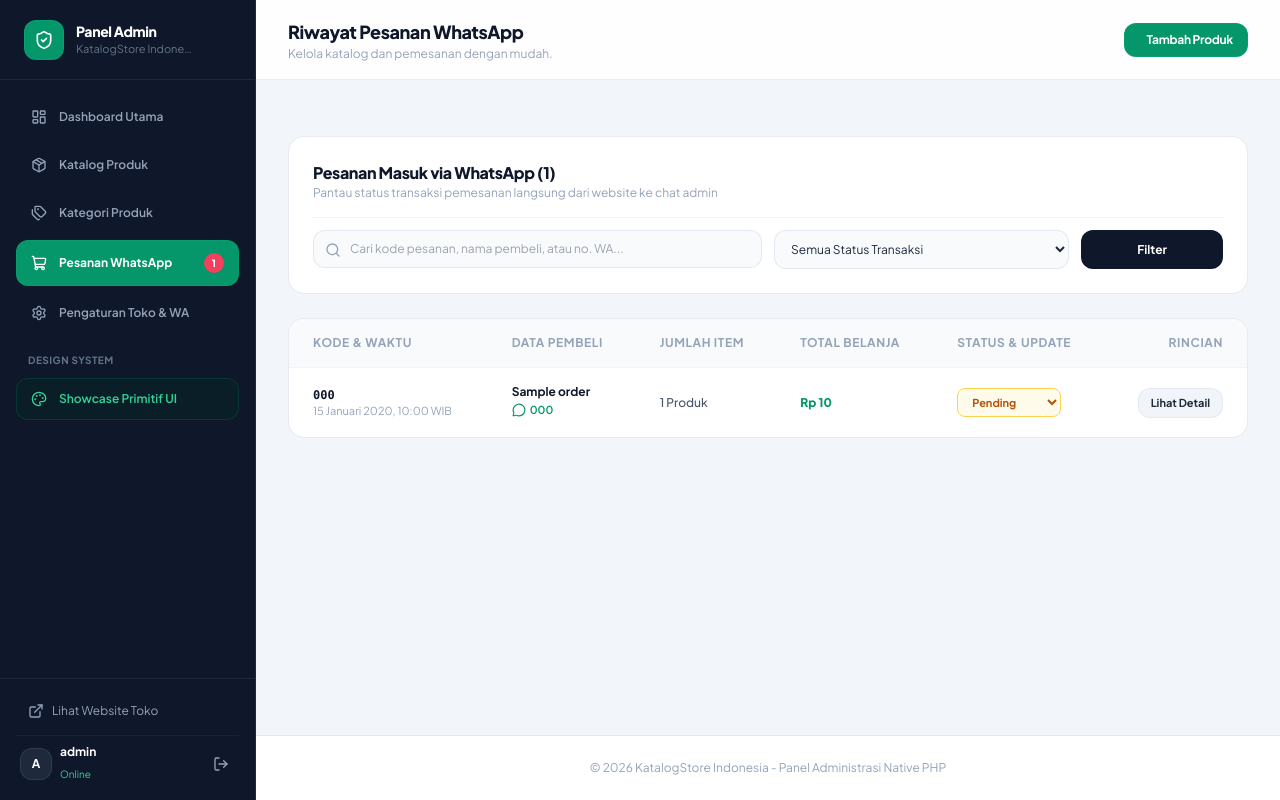
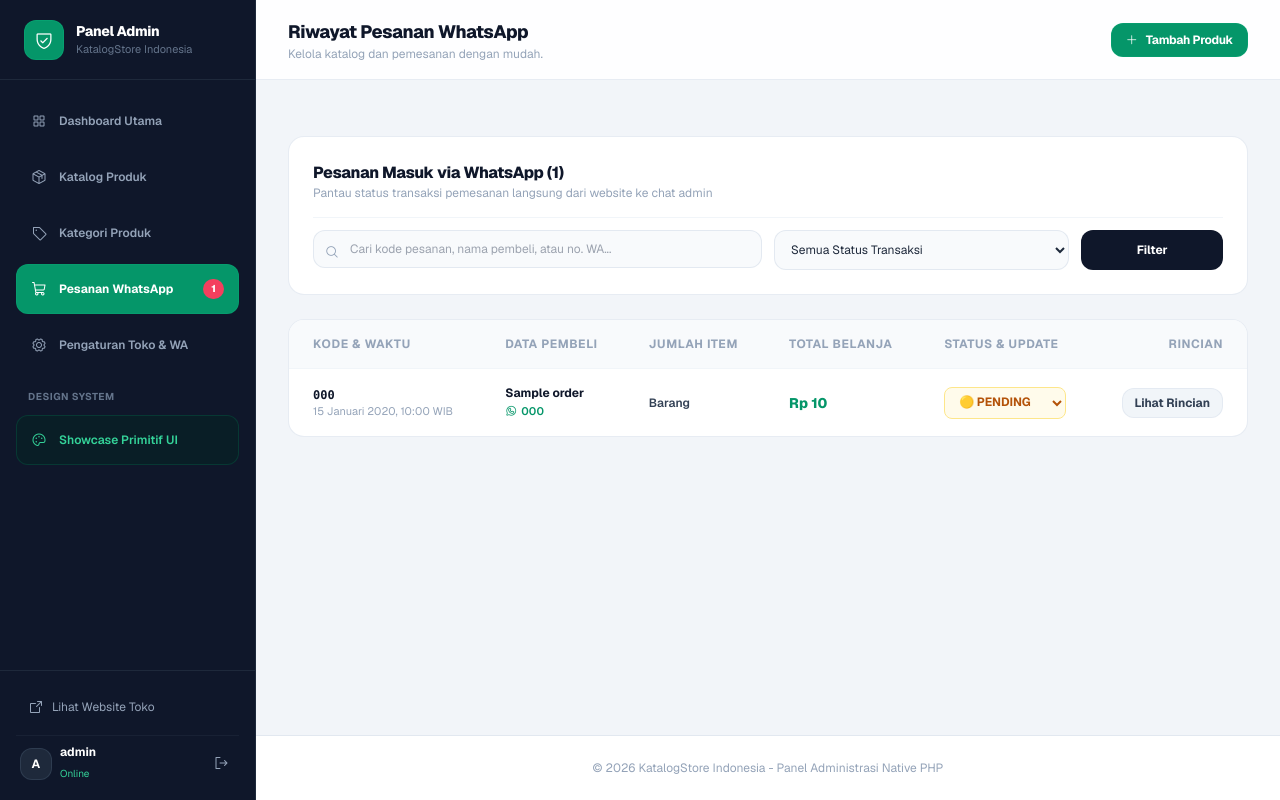
Before and after one commit to dev-celestia/vanilla-php, a PHP site: page /admin/orders.php in a window 1280 px wide. Run offline with PHP 8.4, Linux system fonts and the light colour scheme; a user stored in the database is signed in; data comes from the database, SQL or seed files in the repository; tables that the repository leaves empty hold one stand-in row (values such as "Sample post"); data that the repository does not hold is empty; some libraries are stand-ins or nearby versions.

Commit message:
refactor: replace Lucide icons with Phosphor Icons across the theme and administrative interface

```diff
--- a/about.php
+++ b/about.php
@@ -91,7 +91,7 @@ require_once __DIR__ . '/includes/header.php';
         <div class="grid grid-cols-1 md:grid-cols-3 gap-8">
             <div class="bg-white p-8 rounded-card border border-slate-200/80 hover:border-brand-300 transition">
                 <div class="w-12 h-12 rounded-btn bg-brand-50 text-brand-600 border border-brand-200/70 flex items-center justify-center mb-6">
-                    <i data-lucide="shield-check" class="w-6 h-6"></i>
+                    <i class="ph ph-shield-check text-2xl"></i>
                 </div>
                 <h4 class="text-base font-bold text-slate-900 mb-2 tracking-tight">Transparan & Terpercaya</h4>
                 <p class="text-xs text-slate-500 leading-relaxed">
@@ -101,7 +101,7 @@ require_once __DIR__ . '/includes/header.php';
 
             <div class="bg-white p-8 rounded-card border border-slate-200/80 hover:border-brand-300 transition">
                 <div class="w-12 h-12 rounded-btn bg-brand-50 text-brand-600 border border-brand-200/70 flex items-center justify-center mb-6">
-                    <i data-lucide="message-circle" class="w-6 h-6"></i>
+                    <i class="ph ph-chat-circle-dots text-2xl"></i>
                 </div>
                 <h4 class="text-base font-bold text-slate-900 mb-2 tracking-tight">Pelayanan Personal</h4>
                 <p class="text-xs text-slate-500 leading-relaxed">
@@ -111,7 +111,7 @@ require_once __DIR__ . '/includes/header.php';
 
             <div class="bg-white p-8 rounded-card border border-slate-200/80 hover:border-brand-300 transition">
                 <div class="w-12 h-12 rounded-btn bg-brand-50 text-brand-600 border border-brand-200/70 flex items-center justify-center mb-6">
-                    <i data-lucide="truck" class="w-6 h-6"></i>
+                    <i class="ph ph-truck text-2xl"></i>
                 </div>
                 <h4 class="text-base font-bold text-slate-900 mb-2 tracking-tight">Ekspedisi Fleksibel</h4>
                 <p class="text-xs text-slate-500 leading-relaxed">
--- a/admin/includes/admin_footer.php
+++ b/admin/includes/admin_footer.php
@@ -10,13 +10,5 @@
         </footer>
 
     </div>
-
-    <!-- Initialize Lucide Icons -->
-    <script>
-        lucide.createIcons();
-        document.addEventListener('alpine:initialized', () => {
-            lucide.createIcons();
-        });
-    </script>
 </body>
 </html>
--- a/admin/includes/admin_header.php
+++ b/admin/includes/admin_header.php
@@ -33,7 +33,7 @@ if ($db) {
     <!-- Fonts -->
     <link rel="preconnect" href="https://fonts.googleapis.com">
     <link rel="preconnect" href="https://fonts.gstatic.com" crossorigin>
-    <link href="https://fonts.googleapis.com/css2?family=Plus+Jakarta+Sans:wght@400;500;600;700;800&display=swap" rel="stylesheet">
+    <link href="https://fonts.googleapis.com/css2?family=Geist:ital,wght@0,100..900;1,100..900&display=swap" rel="stylesheet">
 
     <!-- Tailwind Play CDN -->
     <script src="https://cdn.tailwindcss.com"></script>
@@ -44,8 +44,11 @@ if ($db) {
     <!-- Alpine.js -->
     <script defer src="https://cdn.jsdelivr.net/npm/alpinejs@3.14.8/dist/cdn.min.js"></script>
 
-    <!-- Lucide Icons -->
-    <script src="https://unpkg.com/lucide@latest"></script>
+    <!-- Phosphor Icons (https://phosphoricons.com/) -->
+    <script src="https://cdn.jsdelivr.net/npm/@phosphor-icons/web@2.1.2"></script>
+    <link rel="stylesheet" type="text/css" href="https://cdn.jsdelivr.net/npm/@phosphor-icons/web@2.1.2/src/regular/style.css" />
+    <link rel="stylesheet" type="text/css" href="https://cdn.jsdelivr.net/npm/@phosphor-icons/web@2.1.2/src/bold/style.css" />
+    <link rel="stylesheet" type="text/css" href="https://cdn.jsdelivr.net/npm/@phosphor-icons/web@2.1.2/src/fill/style.css" />
 
     <style>
         [x-cloak] { display: none !important; }
@@ -71,7 +74,7 @@ if ($db) {
             <div class="h-20 flex items-center justify-between px-6 border-b border-slate-800">
                 <a href="<?= base_url('admin/index.php') ?>" class="flex items-center gap-3 apple-tap">
                     <div class="w-10 h-10 rounded-btn bg-brand-600 border border-brand-500/30 text-white flex items-center justify-center font-bold">
-                        <i data-lucide="shield-check" class="w-5 h-5"></i>
+                        <i class="ph ph-shield-check text-xl"></i>
                     </div>
                     <div>
                         <span class="font-extrabold text-sm text-white tracking-tight block">Panel Admin</span>
@@ -79,7 +82,7 @@ if ($db) {
                     </div>
                 </a>
                 <button @click="sidebarOpen = false" class="lg:hidden text-slate-400 hover:text-white p-1 rounded-btn apple-tap">
-                    <i data-lucide="x" class="w-5 h-5"></i>
+                    <i class="ph ph-x text-lg"></i>
                 </button>
             </div>
 
@@ -88,21 +91,21 @@ if ($db) {
                 <a
                     href="<?= base_url('admin/index.php') ?>"
                     class="flex items-center gap-3 px-3.5 py-3 rounded-btn transition apple-tap <?= !isset($active_menu) || $active_menu === 'dashboard' ? 'bg-brand-600 text-white font-bold border border-brand-500/20' : 'text-slate-400 hover:text-white hover:bg-slate-800/80 border border-transparent' ?>">
-                    <i data-lucide="layout-dashboard" class="w-4 h-4"></i>
+                    <i class="ph ph-squares-four text-base"></i>
                     <span>Dashboard Utama</span>
                 </a>
 
                 <a
                     href="<?= base_url('admin/products.php') ?>"
                     class="flex items-center gap-3 px-3.5 py-3 rounded-btn transition apple-tap <?= isset($active_menu) && $active_menu === 'products' ? 'bg-brand-600 text-white font-bold border border-brand-500/20' : 'text-slate-400 hover:text-white hover:bg-slate-800/80 border border-transparent' ?>">
-                    <i data-lucide="package" class="w-4 h-4"></i>
+                    <i class="ph ph-package text-base"></i>
                     <span>Katalog Produk</span>
                 </a>
 
                 <a
                     href="<?= base_url('admin/categories.php') ?>"
                     class="flex items-center gap-3 px-3.5 py-3 rounded-btn transition apple-tap <?= isset($active_menu) && $active_menu === 'categories' ? 'bg-brand-600 text-white font-bold border border-brand-500/20' : 'text-slate-400 hover:text-white hover:bg-slate-800/80 border border-transparent' ?>">
-                    <i data-lucide="tags" class="w-4 h-4"></i>
+                    <i class="ph ph-tag text-base"></i>
                     <span>Kategori Produk</span>
                 </a>
 
@@ -110,7 +113,7 @@ if ($db) {
                     href="<?= base_url('admin/orders.php') ?>"
                     class="flex items-center justify-between px-3.5 py-3 rounded-btn transition apple-tap <?= isset($active_menu) && $active_menu === 'orders' ? 'bg-brand-600 text-white font-bold border border-brand-500/20' : 'text-slate-400 hover:text-white hover:bg-slate-800/80 border border-transparent' ?>">
                     <div class="flex items-center gap-3">
-                        <i data-lucide="shopping-cart" class="w-4 h-4"></i>
+                        <i class="ph ph-shopping-cart text-base"></i>
                         <span>Pesanan WhatsApp</span>
                     </div>
                     <?php if ($pendingOrdersCount > 0): ?>
@@ -123,7 +126,7 @@ if ($db) {
                 <a
                     href="<?= base_url('admin/settings.php') ?>"
                     class="flex items-center gap-3 px-3.5 py-3 rounded-btn transition apple-tap <?= isset($active_menu) && $active_menu === 'settings' ? 'bg-brand-600 text-white font-bold border border-brand-500/20' : 'text-slate-400 hover:text-white hover:bg-slate-800/80 border border-transparent' ?>">
-                    <i data-lucide="settings" class="w-4 h-4"></i>
+                    <i class="ph ph-gear text-base"></i>
                     <span>Pengaturan Toko & WA</span>
                 </a>
 
@@ -134,7 +137,7 @@ if ($db) {
                 <a
                     href="<?= base_url('admin/design-system.php') ?>"
                     class="flex items-center gap-3 px-3.5 py-3 rounded-btn transition apple-tap <?= isset($active_menu) && $active_menu === 'design_system' ? 'bg-brand-600 text-white font-bold border border-brand-500/20' : 'text-brand-400 bg-brand-950/40 hover:text-white hover:bg-slate-800/80 border border-brand-800/40' ?>">
-                    <i data-lucide="palette" class="w-4 h-4"></i>
+                    <i class="ph ph-palette text-base"></i>
                     <span>Showcase Primitif UI</span>
                 </a>
             </nav>
@@ -146,7 +149,7 @@ if ($db) {
                 href="<?= base_url() ?>"
                 target="_blank"
                 class="flex items-center gap-2 px-3 py-2 rounded-btn text-slate-400 hover:text-brand-300 hover:bg-slate-800 text-xs transition apple-tap">
-                <i data-lucide="external-link" class="w-4 h-4"></i>
+                <i class="ph ph-arrow-square-out text-base"></i>
                 <span>Lihat Website Toko</span>
             </a>
 
@@ -162,7 +165,7 @@ if ($db) {
                 </div>
 
                 <a href="<?= base_url('admin/logout.php') ?>" onclick="return confirm('Apakah Anda yakin ingin logout?')" class="text-slate-400 hover:text-rose-400 p-1.5 rounded-btn hover:bg-slate-800 transition apple-tap" title="Keluar">
-                    <i data-lucide="log-out" class="w-4 h-4"></i>
+                    <i class="ph ph-sign-out text-base"></i>
                 </a>
             </div>
         </div>
@@ -176,7 +179,7 @@ if ($db) {
         <header class="h-20 bg-white/90 backdrop-blur-xl border-b border-slate-200/80 px-4 sm:px-8 flex items-center justify-between sticky top-0 z-30">
             <div class="flex items-center gap-4">
                 <button @click="sidebarOpen = true" class="lg:hidden p-2 rounded-btn text-slate-600 hover:bg-slate-100 border border-slate-200/80 apple-tap">
-                    <i data-lucide="menu" class="w-6 h-6"></i>
+                    <i class="ph ph-list text-2xl"></i>
                 </button>
                 <div>
                     <h1 class="text-base sm:text-lg font-extrabold text-slate-900 tracking-tight"><?= sanitize($page_title ?? 'Dashboard') ?></h1>
--- a/admin/orders.php
+++ b/admin/orders.php
@@ -96,7 +96,7 @@ require_once __DIR__ . '/includes/admin_header.php';
                     placeholder="Cari kode pesanan, nama pembeli, atau no. WA..."
                     class="w-full pl-9 pr-4 py-2.5 text-xs rounded-input bg-slate-50 border border-slate-200/90 focus:bg-white focus:border-brand-500 focus:outline-none focus:ring-2 focus:ring-brand-500/20"
                 >
-                <i data-lucide="search" class="w-4 h-4 text-slate-400 absolute left-3 top-3"></i>
+                <i class="ph ph-magnifying-glass text-slate-400 absolute left-3 top-3 text-sm"></i>
             </div>
 
             <div class="sm:col-span-4">
@@ -114,8 +114,8 @@ require_once __DIR__ . '/includes/admin_header.php';
                     Filter
                 </button>
                 <?php if (!empty($search) || $statusFilter !== 'all'): ?>
-                    <a href="<?= base_url('admin/orders.php') ?>" class="p-2.5 rounded-btn bg-slate-100 text-slate-600 hover:bg-slate-200 border border-slate-200/80 text-xs font-bold transition apple-tap">
-                        <i data-lucide="rotate-ccw" class="w-4 h-4"></i>
+                    <a href="<?= base_url('admin/orders.php') ?>" class="p-2.5 rounded-btn bg-slate-100 text-slate-600 hover:bg-slate-200 border border-slate-200/80 text-xs font-bold transition apple-tap" title="Reset Filter">
+                        <i class="ph ph-arrows-counter-clockwise text-sm"></i>
                     </a>
                 <?php endif; ?>
             </div>
@@ -126,7 +126,7 @@ require_once __DIR__ . '/includes/admin_header.php';
     <div class="bg-white rounded-card border border-slate-200/80 overflow-hidden">
         <?php if (empty($orders)): ?>
             <div class="p-16 text-center text-slate-400 text-xs">
-                <i data-lucide="inbox" class="w-10 h-10 mx-auto mb-2 text-slate-300"></i>
+                <i class="ph ph-tray text-3xl mx-auto mb-2 text-slate-300"></i>
                 Tidak ada data pesanan yang ditemukan.
             </div>
         <?php else: ?>
@@ -162,50 +162,52 @@ require_once __DIR__ . '/includes/admin_header.php';
                                 <td class="px-6 py-4">
                                     <span class="font-bold text-slate-900 block"><?= sanitize($ord['customer_name']) ?></span>
                                     <a href="<?= $custWaLink ?>" target="_blank" class="inline-flex items-center gap-1 text-[11px] text-brand-600 font-semibold hover:underline mt-0.5">
-                                        <i data-lucide="message-circle" class="w-3.5 h-3.5"></i>
+                                        <i class="ph ph-whatsapp-logo text-xs"></i>
                                         <span><?= sanitize($ord['customer_phone']) ?></span>
                                     </a>
                                 </td>
 
                                 <!-- Items Count -->
-                                <td class="px-6 py-4 text-slate-600 font-medium">
-                                    <?= count($ord['items']) ?> Produk
+                                <td class="px-6 py-4 font-semibold text-slate-700">
+                                    <?= $ord['item_count'] ?> Barang
                                 </td>
 
-                                <!-- Total -->
-                                <td class="px-6 py-4 font-black text-brand-600">
+                                <!-- Total Amount -->
+                                <td class="px-6 py-4 font-extrabold text-brand-600 text-sm">
                                     <?= format_rupiah($ord['total_amount']) ?>
                                 </td>
 
-                                <!-- Status Dropdown -->
+                                <!-- Status & Quick Status Update -->
                                 <td class="px-6 py-4">
-                                    <form action="<?= base_url('admin/orders.php') ?>" method="POST" class="inline-block">
+                                    <form action="<?= base_url('admin/orders.php') ?>" method="POST" class="flex items-center gap-2">
                                         <?= csrf_field() ?>
                                         <input type="hidden" name="action" value="update_status">
                                         <input type="hidden" name="order_id" value="<?= $ord['id'] ?>">
+
                                         <select
                                             name="status"
                                             onchange="this.form.submit()"
-                                            class="text-[11px] font-bold px-2.5 py-1.5 rounded-badge border focus:outline-none cursor-pointer <?=
-                                                $ord['status'] === 'completed' ? 'bg-emerald-50 text-emerald-700 border-emerald-300' :
-                                                ($ord['status'] === 'processing' ? 'bg-blue-50 text-blue-700 border-blue-300' :
-                                                ($ord['status'] === 'cancelled' ? 'bg-rose-50 text-rose-700 border-rose-300' : 'bg-amber-50 text-amber-700 border-amber-300'))
-                                            ?>">
-                                            <option value="pending" <?= $ord['status'] === 'pending' ? 'selected' : '' ?>>Pending</option>
-                                            <option value="processing" <?= $ord['status'] === 'processing' ? 'selected' : '' ?>>Processing</option>
-                                            <option value="completed" <?= $ord['status'] === 'completed' ? 'selected' : '' ?>>Completed</option>
-                                            <option value="cancelled" <?= $ord['status'] === 'cancelled' ? 'selected' : '' ?>>Cancelled</option>
+                                            class="text-xs font-bold px-2.5 py-1.5 rounded-badge border cursor-pointer focus:outline-none <?= match($ord['status']) {
+                                                'completed'  => 'bg-emerald-50 text-emerald-700 border-emerald-200',
+                                                'processing' => 'bg-blue-50 text-blue-700 border-blue-200',
+                                                'cancelled'  => 'bg-rose-50 text-rose-700 border-rose-200',
+                                                default      => 'bg-amber-50 text-amber-700 border-amber-200',
+                                            } ?>">
+                                            <option value="pending" <?= $ord['status'] === 'pending' ? 'selected' : '' ?>>🟡 PENDING</option>
+                                            <option value="processing" <?= $ord['status'] === 'processing' ? 'selected' : '' ?>>🔵 DIPROSES</option>
+                                            <option value="completed" <?= $ord['status'] === 'completed' ? 'selected' : '' ?>>🟢 SELESAI</option>
+                                            <option value="cancelled" <?= $ord['status'] === 'cancelled' ? 'selected' : '' ?>>🔴 BATAL</option>
                                         </select>
                                     </form>
                                 </td>
 
-                                <!-- View Modal CTA -->
+                                <!-- Detail Action Button -->
                                 <td class="px-6 py-4 text-right">
                                     <button
                                         type="button"
                                         @click='openDetail(<?= json_encode($ord) ?>)'
-                                        class="px-3 py-1.5 rounded-btn bg-slate-100 hover:bg-slate-200 text-slate-800 border border-slate-200/80 font-bold text-[11px] transition apple-tap">
-                                        Lihat Detail
+                                        class="px-3 py-1.5 rounded-btn bg-slate-100 hover:bg-brand-50 hover:text-brand-600 text-slate-700 font-bold transition border border-slate-200/80 apple-tap text-xs">
+                                        Lihat Rincian
                                     </button>
                                 </td>
                             </tr>
@@ -221,20 +223,35 @@ require_once __DIR__ . '/includes/admin_header.php';
         x-cloak
         x-show="detailModalOpen"
         class="fixed inset-0 z-50 overflow-y-auto"
-        role="dialog">
+        aria-labelledby="modal-title"
+        role="dialog"
+        aria-modal="true">
 
         <div class="flex items-end justify-center min-h-screen pt-4 px-4 pb-20 text-center sm:block sm:p-0">
+
             <div
                 x-show="detailModalOpen"
+                x-transition:enter="ease-out duration-300"
+                x-transition:enter-start="opacity-0"
+                x-transition:enter-end="opacity-100"
+                x-transition:leave="ease-in duration-200"
+                x-transition:leave-start="opacity-100"
+                x-transition:leave-end="opacity-0"
                 @click="detailModalOpen = false"
                 class="fixed inset-0 bg-slate-900/50 backdrop-blur-sm transition-opacity">
             </div>
 
-            <span class="hidden sm:inline-block sm:align-middle sm:h-screen">&#8203;</span>
+            <span class="hidden sm:inline-block sm:align-middle sm:h-screen" aria-hidden="true">&#8203;</span>
 
             <div
                 x-show="detailModalOpen"
-                class="inline-block align-bottom bg-white rounded-modal text-left overflow-hidden transform transition-all sm:my-8 sm:align-middle sm:max-w-xl sm:w-full border border-slate-200/90">
+                x-transition:enter="ease-out duration-300"
+                x-transition:enter-start="opacity-0 translate-y-4 sm:translate-y-0 sm:scale-95"
+                x-transition:enter-end="opacity-100 translate-y-0 sm:scale-100"
+                x-transition:leave="ease-in duration-200"
+                x-transition:leave-start="opacity-100 translate-y-0 sm:scale-100"
+                x-transition:leave-end="opacity-0 translate-y-4 sm:translate-y-0 sm:scale-95"
+                class="inline-block align-bottom bg-white rounded-modal text-left overflow-hidden transform transition-all sm:my-8 sm:align-middle sm:max-w-2xl sm:w-full border border-slate-200/90">
 
                 <template x-if="selectedOrder">
                     <div>
@@ -244,7 +261,7 @@ require_once __DIR__ . '/includes/admin_header.php';
                                 <p class="text-xs font-mono text-slate-500" x-text="selectedOrder.order_number"></p>
                             </div>
                             <button type="button" @click="detailModalOpen = false" class="text-slate-400 hover:text-slate-600 p-1 rounded-btn apple-tap">
-                                <i data-lucide="x" class="w-5 h-5"></i>
+                                <i class="ph ph-x text-lg"></i>
                             </button>
                         </div>
 
@@ -308,7 +325,7 @@ require_once __DIR__ . '/includes/admin_header.php';
                                     :href="selectedOrder.whatsapp_url"
                                     target="_blank"
                                     class="inline-flex items-center gap-2 px-5 py-2.5 rounded-btn bg-brand-600 hover:bg-brand-700 text-white text-xs font-bold border border-brand-500/20 transition apple-tap">
-                                    <i data-lucide="message-circle" class="w-4 h-4"></i>
+                                    <i class="ph ph-whatsapp-logo text-base"></i>
                                     <span>Buka Pesan di WhatsApp Web</span>
                                 </a>
                             </template>
--- a/config/theme.php
+++ b/config/theme.php
@@ -311,7 +311,7 @@ function render_theme_head(): void {
             theme: {
                 extend: {
                     fontFamily: {
-                        sans: ['"Plus Jakarta Sans"', '-apple-system', 'BlinkMacSystemFont', 'system-ui', 'sans-serif'],
+                        sans: ['"Geist"', '-apple-system', 'BlinkMacSystemFont', 'system-ui', 'sans-serif'],
                     },
                     borderRadius: {
                         'btn': 'var(--radius-btn)',
--- a/includes/header.php
+++ b/includes/header.php
@@ -17,7 +17,7 @@ $settings = get_settings();
     <!-- Fonts -->
     <link rel="preconnect" href="https://fonts.googleapis.com">
     <link rel="preconnect" href="https://fonts.gstatic.com" crossorigin>
-    <link href="https://fonts.googleapis.com/css2?family=Plus+Jakarta+Sans:wght@400;500;600;700;800&display=swap" rel="stylesheet">
+    <link href="https://fonts.googleapis.com/css2?family=Geist:ital,wght@0,100..900;1,100..900&display=swap" rel="stylesheet">
 
     <!-- Tailwind CSS (Play CDN) -->
     <script src="https://cdn.tailwindcss.com"></script>
--- a/order-success.php
+++ b/order-success.php
@@ -44,7 +44,7 @@ require_once __DIR__ . '/includes/header.php';
         <!-- Header badge -->
         <div class="text-center pb-8 border-b border-slate-100">
             <div class="w-16 h-16 rounded-card bg-brand-50 border border-brand-200/80 text-brand-600 flex items-center justify-center mx-auto mb-4">
-                <i data-lucide="check-circle-2" class="w-8 h-8"></i>
+                <i class="ph ph-check-circle text-4xl"></i>
             </div>
             <?= ui_badge('Pesanan Berhasil Dicatat!', 'brand', ['dot' => true, 'class' => 'mb-2']) ?>
             <h1 class="text-2xl sm:text-3xl font-extrabold text-slate-900 tracking-tight">
@@ -97,13 +97,13 @@ require_once __DIR__ . '/includes/header.php';
                 'size'    => 'lg',
                 'href'    => $waUrl,
                 'target'  => '_blank',
-                'icon'    => 'message-circle',
+                'icon'    => 'whatsapp-logo',
                 'class'   => 'w-full',
             ]) ?>
 
             <div class="text-center pt-2">
                 <a href="<?= base_url() ?>" class="inline-flex items-center gap-1.5 text-xs font-bold text-slate-500 hover:text-slate-900">
-                    <i data-lucide="arrow-left" class="w-3.5 h-3.5"></i>
+                    <i class="ph ph-arrow-left text-xs"></i>
                     <span>Kembali ke Halaman Beranda</span>
                 </a>
             </div>
```
Also changed, not shown: THEME_GUIDE.md (+7 -1 lines), admin/categories.php (+5 -5 lines), admin/design-system.php (+11 -11 lines), admin/index.php (+10 -10 lines), admin/login.php (+12 -11 lines), admin/product-form.php (+6 -6 lines), admin/products.php (+5 -5 lines), admin/settings.php (+14 -10 lines), contact.php (+5 -5 lines).
